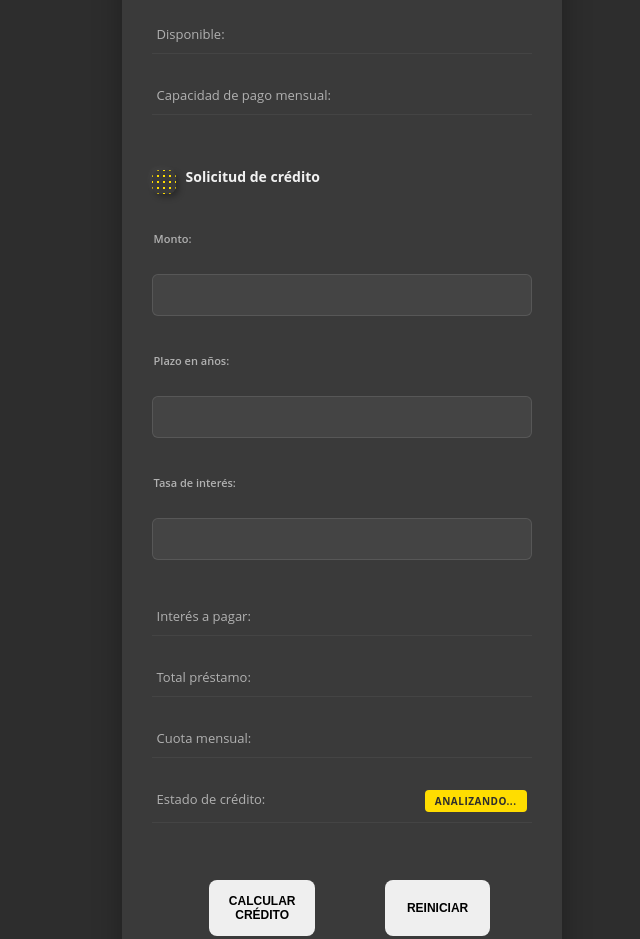
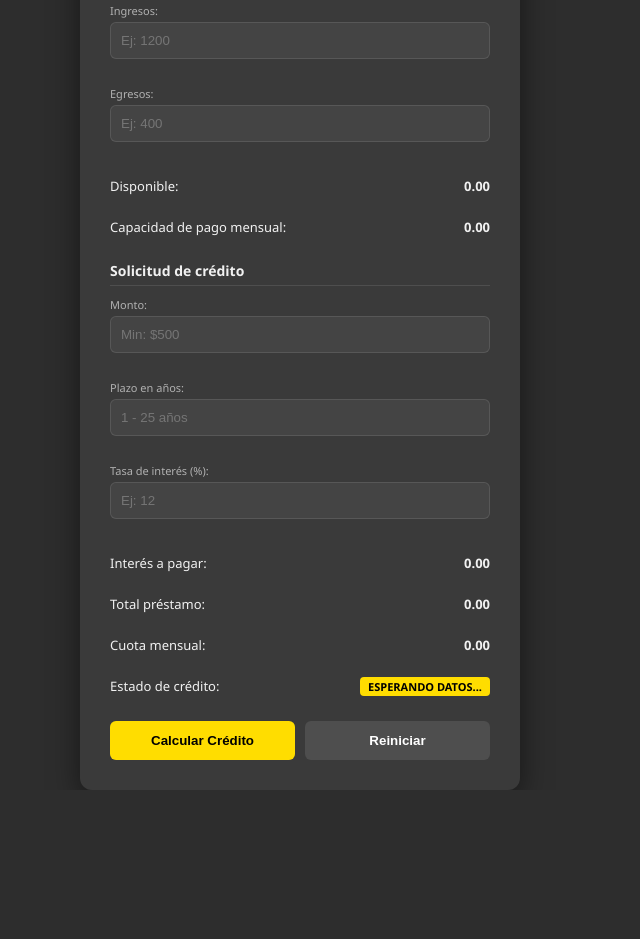
Before and after one commit to cdfortis/simulador_de_credito, a plain HTML site: page index.html in a window 1280 px wide. Shown: the part 447-1386 px from the top of the page, without its empty margins (340-980 px from the left). After the commit the page ends 1237 px from the top, so only its background shows below. Drawn offline with Linux system fonts and the light colour scheme.

Commit message:
Simulador de Credito

```diff
--- a/index.html
+++ b/index.html
@@ -1,96 +1,56 @@
 <!DOCTYPE html>
-
 <html lang="es">
-
 <head>
-
     <meta charset="UTF-8">
-
     <meta name="viewport" content="width=device-width, initial-scale=1.0">
-
     <title>Simulador de Crédito</title>
-
     <link rel="stylesheet" href="simulador.css">
-
+    <script src="funciones.js"></script>
     <script src="simulador.js"></script>
-
-<script src="funciones.js"></script>
-
 </head>
-
 <body>
 
-
-
     <div class="container">
-
+        <div class="pichincha-header">
+            <img src="bancopichinchalogo.png" id="gifPichincha" alt="Logo">
             <h1>Simulador de Crédito</h1>
-
-
+        </div>
 
         <h2>Datos financieros</h2>
-
         <label for="txtIngresos">Ingresos:</label>
-
-        <input type="text" id="txtIngresos">
-
-
+        <input type="text" id="txtIngresos" placeholder="Ej: 1200">
+        <small class="error-msg" id="errIngresos"></small>
 
         <label for="txtEgresos">Egresos:</label>
+        <input type="text" id="txtEgresos" placeholder="Ej: 400">
+        <small class="error-msg" id="errEgresos"></small>
 
-        <input type="text" id="txtEgresos">
-
-
-
-        <p>Disponible: <span id="spnDisponible" ></span></p>
-
-        <p>Capacidad de pago mensual: <span id="spnCapacidadPago"></span></p>
-
-
+        <p>Disponible: <span id="spnDisponible">0.00</span></p>
+        <p>Capacidad de pago mensual: <span id="spnCapacidadPago">0.00</span></p>
 
         <h2>Solicitud de crédito</h2>
-
         <label for="txtMonto">Monto:</label>
-
-        <input type="text" id="txtMonto">
-
-
+        <input type="text" id="txtMonto" placeholder="Min: $500">
+        <small class="error-msg" id="errMonto"></small>
 
         <label for="txtPlazo">Plazo en años:</label>
+        <input type="text" id="txtPlazo" placeholder="1 - 25 años">
+        <small class="error-msg" id="errPlazo"></small>
 
-        <input type="text" id="txtPlazo">
+        <label for="txtTasaInteres">Tasa de interés (%):</label>
+        <input type="text" id="txtTasaInteres" placeholder="Ej: 12">
+        <small class="error-msg" id="errTasaInteres"></small>
 
-
-
-        <label for="txtTasaInteres">Tasa de interés:</label>
-
-        <input type="text" id="txtTasaInteres">
-
-
-
-        <p>Interés a pagar: <span id="spnInteresPagar"></span></p>
-
-        <p>Total préstamo: <span id="spnTotalPrestamo"></span></p>
-
-        <p>Cuota mensual: <span id="spnCuotaMensual"></span></p>
-
-        <p>Estado de crédito: <span id="spnEstadoCredito">ANALIZANDO...</span></p>
-
-
+        <p>Interés a pagar: <span id="spnInteresPagar">0.00</span></p>
+        <p>Total préstamo: <span id="spnTotalPrestamo">0.00</span></p>
+        <p class="cuota-final">Cuota mensual: <span id="spnCuotaMensual">0.00</span></p>
+        <p>Estado de crédito: <span id="spnEstadoCredito">ESPERANDO DATOS...</span></p>
 
         <div class="buttons">
-
-            <button id="btnCalcularCredito" onclick="calcular()">Calcular Crédito</button>
-
-            <button id="btnReiniciar">Reiniciar</button>
-
+            <button class="btn-primary" onclick="calcular()">Calcular Crédito</button>
+            <button class="btn-secondary" id="btnReiniciar" onclick="location.reload()">Reiniciar</button>
+        </div>
     </div>
 
-    </div>
-
-
-
-
 </body>
-
 </html>
--- a/simulador.css
+++ b/simulador.css
@@ -1,180 +1,75 @@
-/* Paleta de Colores Banco Pichincha - Fondo Oscuro */
 :root {
-    --pichincha-yellow: #ffdd00; /* Amarillo Oficial */
-    --pichincha-black: #2d2d2d;  /* Negro/Gris Muy Oscuro */
-    --pichincha-dark-gray: #3a3a3a; /* Gris Oscuro para Tarjetas */
+    --pichincha-yellow: #ffdd00;
+    --pichincha-black: #2d2d2d;
+    --pichincha-dark-gray: #3a3a3a;
     --white: #ffffff;
     --text-color: #f1f1f1;
-    --input-bg: rgba(255, 255, 255, 0.05); /* Fondo de input sutil */
+    --input-bg: rgba(255, 255, 255, 0.05);
 }
 
 body {
-    font-family: 'Open Sans', 'Segoe UI', Arial, sans-serif;
-    background-color: var(--pichincha-black); /* Fondo Negro Tipo Gris */
+    font-family: 'Segoe UI', Arial, sans-serif;
+    background-color: var(--pichincha-black);
     color: var(--text-color);
     margin: 0;
-    padding: 20px;
     display: flex;
     justify-content: center;
     align-items: center;
-    min-height: 100vh; /* Centra el simulador verticalmente */
+    min-height: 100vh;
 }
 
 .container {
-    width: 380px; /* Compacto y Elegante */
-    background-color: var(--pichincha-dark-gray); /* Tarjeta Gris Oscura */
+    width: 380px;
+    background-color: var(--pichincha-dark-gray);
     padding: 30px;
     border-radius: 12px;
-    box-shadow: 0 10px 30px rgba(0,0,0,0.3);
-    border-top: 6px solid var(--pichincha-yellow); /* Franja lateral amarilla icónica */
+    box-shadow: 0 10px 30px rgba(0,0,0,0.5);
+    border-top: 6px solid var(--pichincha-yellow);
 }
 
-/* Estilo del Encabezado con GIF y Título */
-.pichincha-header {
-    text-align: center;
-    margin-bottom: 30px;
-}
+.pichincha-header { text-align: center; margin-bottom: 20px; }
+h1 { font-size: 18px; color: var(--pichincha-yellow); text-transform: uppercase; }
+h2 { font-size: 14px; margin-top: 20px; border-bottom: 1px solid rgba(255,255,255,0.1); padding-bottom: 5px; }
 
-#gifPichincha {
-    width: 60px; /* Tamaño profesional del logo */
-    height: auto;
-    margin-bottom: 10px;
-    border-radius: 50%; /* Opcional, si el GIF es cuadrado */
-}
-
-h1 {
-    font-size: 18px;
-    font-weight: 700;
-    color: var(--pichincha-yellow);
-    margin: 0;
-    text-transform: uppercase;
-    letter-spacing: 1px;
-}
-
-h2 {
-    font-size: 14px;
-    color: var(--text-color);
-    margin-top: 30px;
-    margin-bottom: 15px;
-    font-weight: 700;
-}
-
-/* Iconos con sombra neumórfica sutil */
-h2::before {
-    content: "";
-    width: 24px;
-    height: 24px;
-    background: var(--pichincha-dark-gray);
-    border-radius: 8px;
-    display: inline-flex;
-    align-items: center;
-    justify-content: center;
-    box-shadow: 3px 3px 6px rgba(0,0,0,0.3), -2px -2px 5px rgba(255,255,255,0.05);
-    color: var(--pichincha-yellow);
-    font-size: 12px;
-    margin-right: 10px;
-    background-image: radial-gradient(circle, var(--pichincha-yellow) 20%, transparent 20%);
-    background-size: 6px 6px;
-    background-position: center;
-}
-
-label {
-    display: block;
-    font-size: 11px;
-    font-weight: 600;
-    color: #b1b1b1;
-    margin-bottom: 6px;
-    padding-left: 2px;
-}
+label { display: block; font-size: 11px; color: #b1b1b1; margin-bottom: 4px; }
 
 input {
     width: 100%;
-    padding: 12px 14px;
-    margin-bottom: 15px;
+    padding: 10px;
+    margin-bottom: 5px; /* Reducido para dar espacio al error */
     border: 1px solid rgba(255, 255, 255, 0.1);
     border-radius: 6px;
-    font-size: 14px;
-    font-weight: 600;
-    color: var(--white);
     background: var(--input-bg);
+    color: white;
     box-sizing: border-box;
-    transition: 0.3s;
 }
 
-input:focus {
-    outline: none;
-    border-color: var(--pichincha-yellow);
-    background: rgba(255, 255, 255, 0.08);
+/* Estilos de Validación */
+.error-msg {
+    color: #ff4d4d;
+    font-size: 10px;
+    display: block;
+    margin-bottom: 10px;
+    height: 12px;
 }
 
-/* Resultados Compactos */
-p {
-    display: flex;
-    justify-content: space-between;
-    padding: 10px 5px;
-    border-bottom: 1px solid rgba(255, 255, 255, 0.05);
-    margin: 0;
-    font-size: 13px;
-    color: #b1b1b1;
+.input-error {
+    border-color: #ff4d4d !important;
+    background: rgba(255, 77, 77, 0.05);
 }
 
-span {
-    font-weight: 700;
-    color: var(--text-color);
+p { display: flex; justify-content: space-between; font-size: 13px; padding: 5px 0; }
+span { font-weight: bold; }
+
+#spnEstadoCredito {
+    background-color: var(--pichincha-yellow);
+    color: black;
+    padding: 2px 8px;
+    border-radius: 4px;
+    font-size: 11px;
 }
 
-/* Resaltado de la Cuota Final */
-.cuota-final span {
-    color: var(--pichincha-yellow);
-    font-size: 15px;
-}
-
-/* Estado del crédito destacada */
-#spnEstadoCredito {
-    background-color: var(--pichincha-yellow);
-    color: var(--pichincha-black);
-    padding: 4px 10px;
-    border-radius: 4px;
-    font-size: 10px;
-    letter-spacing: 0.5px;
-}
-
-/* Botones con estilo profesional */
-.buttons {
-    margin-top: 35px;
-    display: flex;
-    gap: 12px;
-}
-
-button {
-    flex: 1;
-    padding: 14px;
-    border-radius: 8px;
-    font-weight: 700;
-    font-size: 12px;
-    text-transform: uppercase;
-    cursor: pointer;
-    border: none;
-    transition: 0.3s;
-}
-
-.btn-primary {
-    background-color: var(--pichincha-yellow);
-    color: var(--pichincha-black);
-}
-
-.btn-primary:hover {
-    background-color: #e6c700;
-    transform: translateY(-2px);
-    box-shadow: 0 4px 12px rgba(255, 221, 0, 0.3);
-}
-
-.btn-secondary {
-    background-color: rgba(255, 255, 255, 0.08);
-    color: #b1b1b1;
-}
-
-.btn-secondary:hover {
-    background-color: rgba(255, 255, 255, 0.12);
-    color: var(--white);
-}
+.buttons { display: flex; gap: 10px; margin-top: 20px; }
+button { flex: 1; padding: 12px; border-radius: 6px; font-weight: bold; cursor: pointer; border: none; }
+.btn-primary { background: var(--pichincha-yellow); color: black; }
+.btn-secondary { background: rgba(255,255,255,0.1); color: white; }
--- a/simulador.js
+++ b/simulador.js
@@ -1,41 +1,77 @@
-//AQUI EL JAVASCRIPT PARA MANIPULAR EL HTML
+function calcular() {
+    // 1. SECCIÓN DE VALIDACIONES
+    let esValido = true;
 
+    // Limpiar errores y estilos previos
+    document.querySelectorAll('.error-msg').forEach(el => el.innerText = "");
+    document.querySelectorAll('input').forEach(el => el.classList.remove('input-error'));
 
+    // Captura de datos
+    const ingresos = parseFloat(document.getElementById('txtIngresos').value);
+    const egresos = parseFloat(document.getElementById('txtEgresos').value);
+    const monto = parseFloat(document.getElementById('txtMonto').value);
+    const plazo = parseFloat(document.getElementById('txtPlazo').value);
+    const tasa = parseFloat(document.getElementById('txtTasaInteres').value);
 
-function calcular() {
+    // Validación: Campos obligatorios y números positivos
+    if (isNaN(ingresos) || ingresos <= 0) {
+        mostrarError('txtIngresos', 'errIngresos', 'Ingrese un monto de ingresos válido');
+        esValido = false;
+    }
+    if (isNaN(egresos) || egresos < 0) {
+        mostrarError('txtEgresos', 'errEgresos', 'Ingrese un monto de egresos válido');
+        esValido = false;
+    }
+    if (isNaN(monto) || monto < 500 || monto > 50000) {
+        mostrarError('txtMonto', 'errMonto', 'Monto permitido: $500 - $50,000');
+        esValido = false;
+    }
+    if (isNaN(plazo) || plazo < 1 || plazo > 25) {
+        mostrarError('txtPlazo', 'errPlazo', 'Plazo permitido: 1 - 25 años');
+        esValido = false;
+    }
+    if (isNaN(tasa) || tasa <= 0 || tasa > 20) {
+        mostrarError('txtTasaInteres', 'errTasaInteres', 'Tasa permitida: 1% - 20%');
+        esValido = false;
+    }
 
- let ingresos = parseFloat(document.getElementById("txtIngresos").value);
+    // Si algo falló, detenemos la ejecución aquí
+    if (!esValido) {
+        document.getElementById('spnEstadoCredito').innerText = "ERROR EN DATOS";
+        document.getElementById('spnEstadoCredito').style.backgroundColor = "#e74c3c";
+        return;
+    }
 
- let egresos = parseFloat(document.getElementById("txtEgresos").value);
+    // 2. SECCIÓN DE CÁLCULOS (Solo se ejecuta si esValido es true)
+    const disponible = ingresos - egresos;
+    const capacidadPago = disponible * 0.4; // 40% de capacidad
+    const meses = plazo * 12;
+    const tasaMensual = (tasa / 100) / 12;
 
- let disponible = calcularDisponible(ingresos, egresos);
+    // Fórmula francesa para cuota nivelada
+    const cuotaMensual = (monto * tasaMensual) / (1 - Math.pow(1 + tasaMensual, -meses));
+    const totalPrestamo = cuotaMensual * meses;
+    const interesPagar = totalPrestamo - monto;
 
- texto("spnDisponible", disponible);
+    // 3. MOSTRAR RESULTADOS
+    document.getElementById('spnDisponible').innerText = disponible.toFixed(2);
+    document.getElementById('spnCapacidadPago').innerText = capacidadPago.toFixed(2);
+    document.getElementById('spnInteresPagar').innerText = interesPagar.toFixed(2);
+    document.getElementById('spnTotalPrestamo').innerText = totalPrestamo.toFixed(2);
+    document.getElementById('spnCuotaMensual').innerText = cuotaMensual.toFixed(2);
 
-let capacidadDePago = calcularCapacidadDePago(disponible);
+    const estado = document.getElementById('spnEstadoCredito');
+    if (cuotaMensual <= capacidadPago) {
+        estado.innerText = "APROBADO";
+        estado.style.backgroundColor = "#2ecc71";
+    } else {
+        estado.innerText = "NEGADO (Capacidad insuficiente)";
+        estado.style.backgroundColor = "#e74c3c";
+    }
+}
 
- texto("spnCapacidadPago", capacidadDePago);
-
- let monto= parseInt(document.getElementById('txtMonto').value);
- let plazo= parseInt(document.getElementById('txtPlazo').value);
- let tasa= parseInt(document.getElementById('txtTasaInteres').value);
-
- let interesGenerado = calcularInteresSimple(monto,tasa, plazo);
- texto("spnInteresPagar" , interesGenerado);
-
- let total = calcularTotalPagar(monto , interesGenerado);
- texto("spnTotalPrestamo" , total);
-
- let cuota = calcularCuotaMensual(total , plazo);
- texto("spnCuotaMensual" , cuota);
-
- let esAprobado = aprobarCredito(capacidadDePago , cuota);
- let elementoEstado = document.getElementById("spnEstadoCredito");
-
- if(esAprobado){
-    elementoEstado.innerText ="CREDITO APROBADO";
- } else{
-    elementoEstado.innerText= "CREDITO RECHAZADO";
- }
-
+// Función auxiliar para resaltar errores
+function mostrarError(inputId, errorId, mensaje) {
+    document.getElementById(inputId).classList.add('input-error');
+    document.getElementById(errorId).innerText = mensaje;
 }
```
Also changed, not shown: bancopichinchalogo.png (added), validaciones.txt (added). Lines whose indentation alone changed are shown as unchanged.
